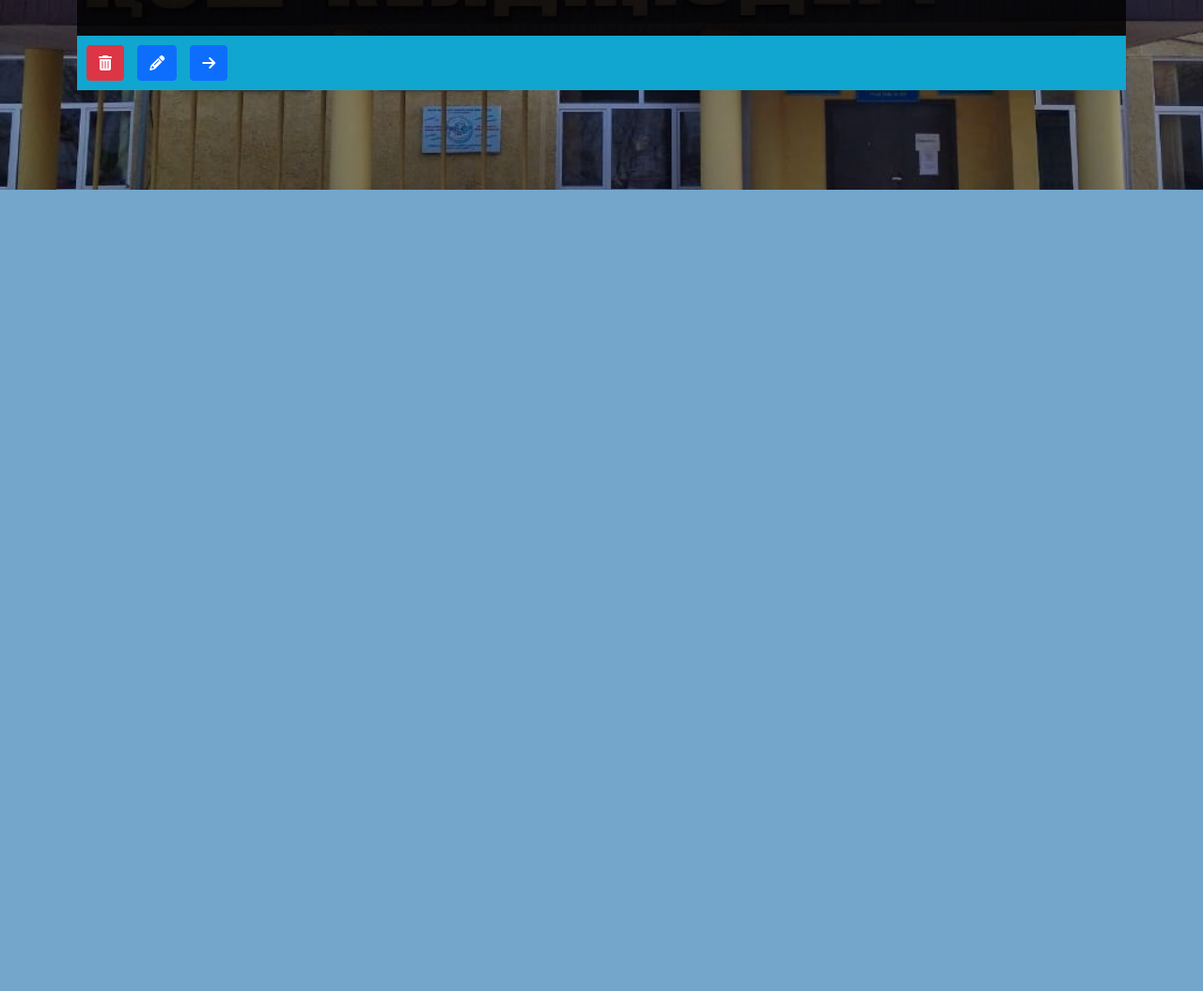
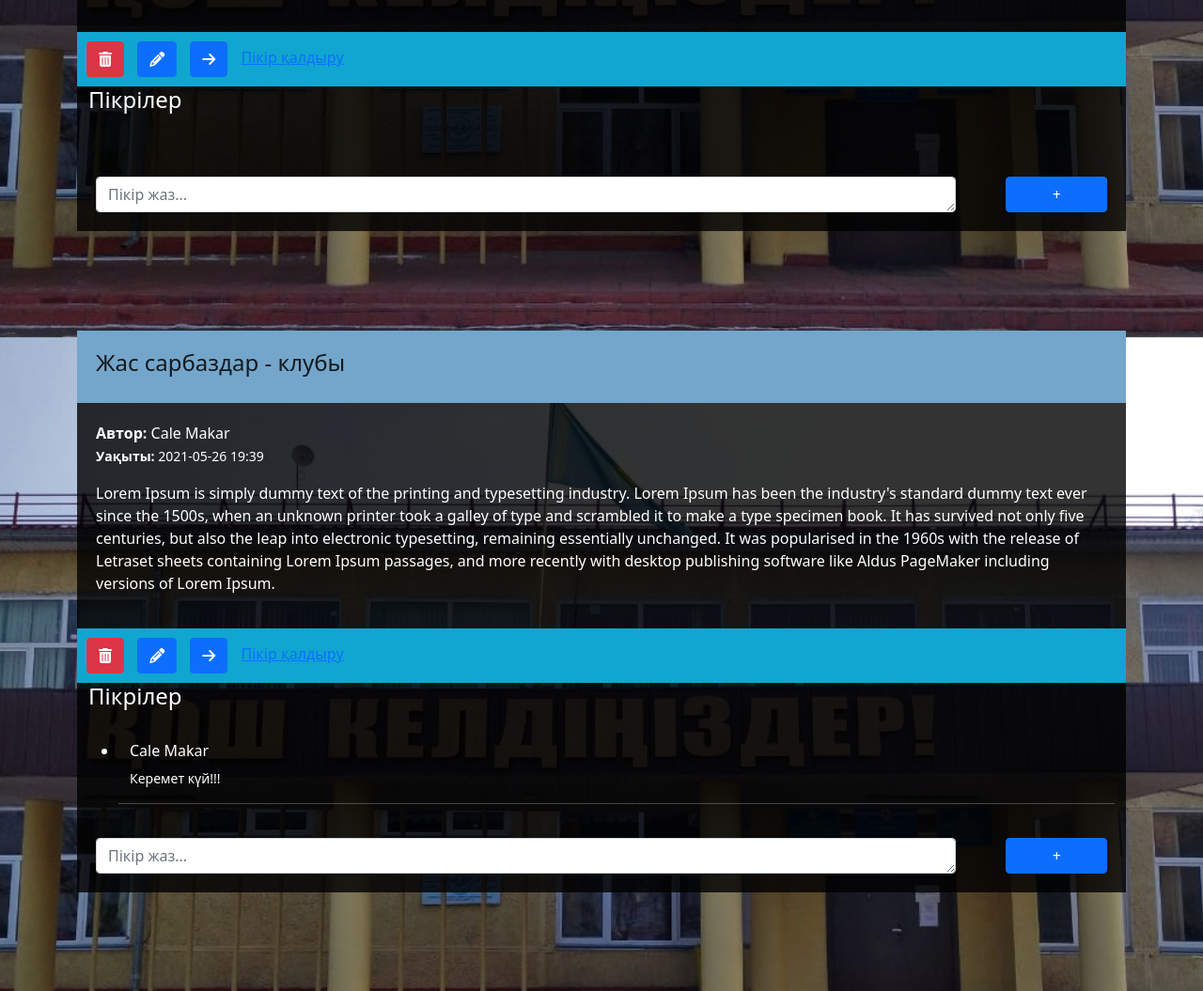
Before and after one commit to ErlanAyapov/ecology-school, a Django app: page / in a window 1280 px wide. Shown: the part 2041-3096 px from the top of the page at 94% size. Before the commit the page ends 2243 px from the top, so only its background shows below. Run offline with Django 3.2, Linux system fonts and the light colour scheme; a user stored in the database is signed in; data comes from the database, SQL or seed files in the repository; both versions use the stored data as it was after the commit; some libraries are stand-ins or nearby versions.

Commit message:
comments

```diff
--- a/main/models.py
+++ b/main/models.py
@@ -15,3 +15,21 @@
 	def __str__(self):
 		what = str(self.group) + ' | ' + str(self.author.first_name) + ' ' + str(self.author.last_name)
 		return what
+
+	class Meta:
+		verbose_name = 'Клуб жаңалықтары'
+		verbose_name_plural = 'Клуб жаңалықтары'
+
+
+class Comment(models.Model):
+
+	post   = models.ForeignKey(Article, on_delete = models.CASCADE)
+	author = models.ForeignKey(User, on_delete = models.CASCADE)
+	comment = models.TextField('Пікір')
+
+	def __str__(self):
+		return str(self.author.first_name)
+
+	class Meta:
+		verbose_name = 'Пікір'
+		verbose_name_plural = 'Пікірлер'
--- a/main/static/main/style.css
+++ b/main/static/main/style.css
@@ -156,3 +156,34 @@
 	box-sizing: border-box;
 	width: 100%;
 }
+
+.comment-form form textarea {
+	width: 85%;
+	float: left;
+}
+.comment-form form button {
+	width: 10%;
+	float: right;
+	text-align: center;
+}
+.inner-comment {
+	padding: 20px;
+}
+
+.inner-comment:after {
+  content: "";
+  display: table;
+  clear: both;
+}
+
+.comments {
+	color: #fff;
+
+}
+
+.comment-form h5 {
+	color: #fff;
+}
+.size {
+	font-size: 14px;
+}
--- a/main/templates/main/index.html
+++ b/main/templates/main/index.html
@@ -34,7 +34,48 @@
 					<a href="#" data-bs-toggle="modal" data-bs-target="#exampleModal" class="btn btn-danger"><i class="fas fa-trash-alt"></i></a>
 					{% endif %}
 					<a href="{% url 'article_detail' object.id %}" class="btn btn-primary"><i class="fas fa-arrow-right"></i></a>
+
+					<a href="" >Пікір қалдыру</a>
 				</div>
+			</div>
+
+			<div class="content-comment">
+				<div class="comments container">
+					{% if comment %}
+						<h4>Пікрілер</h4><br>
+						<ul>
+							{% for i in comment %}
+
+								{% if i.post.id == object.id %}
+								<li>
+									<div class="container size">
+										<h6>{{ i.author.first_name }} {{ i.author.last_name }}</h6>
+										<p>{{ i.comment }}</p>
+									</div>
+									<hr>
+								</li>
+								{% endif %}
+							{% endfor %}
+						</ul>
+
+					{% endif %}
+				</div>
+				<div class="inner-comment">
+					<div class="comment-form">
+						{% if user.is_authenticated %}
+						<form action="{% url 'comment_add' %}" method="post">
+							{% csrf_token %}
+							<input type="hidden" name="post" required id="id_post" value="{{ object.id }}">
+							<textarea placeholder="Пікір жаз..." name="comment" rows="1" class="form-control" required id="id_comment"></textarea>
+							<button class="btn btn-primary" type="submit">+</button>
+						</form>
+						{% else %}
+
+						<h5>Пікір қалдыру үшің тіркел ;)</h5>
+						{% endif %}
+					</div>
+				</div>
+
 			</div>
 
 
--- a/main/urls.py
+++ b/main/urls.py
@@ -7,6 +7,7 @@
     path('add/', views.article_add, name = 'add'),
     path('detail/<int:pk>/', views.ArticleDetailView.as_view(), name = 'article_detail'),
     path('delete/<int:pk>/', views.ArticleDeleteView.as_view(), name = 'delete_article'),
-    path('update/<int:pk>>', views.ArticleUpdateView.as_view(), name = 'update')
+    path('update/<int:pk>>', views.ArticleUpdateView.as_view(), name = 'update'),
+    path('comment/', views.CommentAddView, name = 'comment_add'),
 
 ]
--- a/main/views.py
+++ b/main/views.py
@@ -1,6 +1,6 @@
 from django.shortcuts import render, redirect
-from .models import Article
-from .forms import ArticleForm, ArticleUpdateForm
+from .models import Article, Comment
+from .forms import ArticleForm, ArticleUpdateForm, CommentForm
 from django.views.generic import ListView, DetailView, DeleteView, UpdateView
 import datetime
 from django.urls import reverse_lazy
@@ -10,10 +10,10 @@
 	model = Article
 	ordering = '-date'
 	template_name = 'main/index.html'
-	# def get_context_data(self, **kwargs):
-	# 	context = super(DetailsView, self).get_context_data(**kwargs)
-	# 	context['groups'] = Group.objects.all()
-	# 	return context
+	def get_context_data(self, **kwargs):
+		context = super(MainView, self).get_context_data(**kwargs)
+		context['comment'] = Comment.objects.all()
+		return context
 
 def article_add(request):
 	if request.method == 'POST':
@@ -49,3 +49,22 @@
     def form_valid(self, form):
         form.save()
         return redirect('home')
+
+
+
+def CommentAddView(request):
+	if request.method == 'POST':
+		form = CommentForm(request.POST)
+
+		if form.is_valid():
+			form = form.save(commit = False)
+			form.author = request.user
+			form.save()
+			return redirect('home')
+
+	form = CommentForm()
+	data = {
+		'comment_form':form,
+	}
+
+	return render(request, 'main/comment.html', data)
```
Also changed, not shown: main/forms.py (+14 -1 lines), main/templates/main/comment.html (added, +11 -0 lines), db.sqlite3, main/migrations/0004_auto_20210528_1405.py (added).
